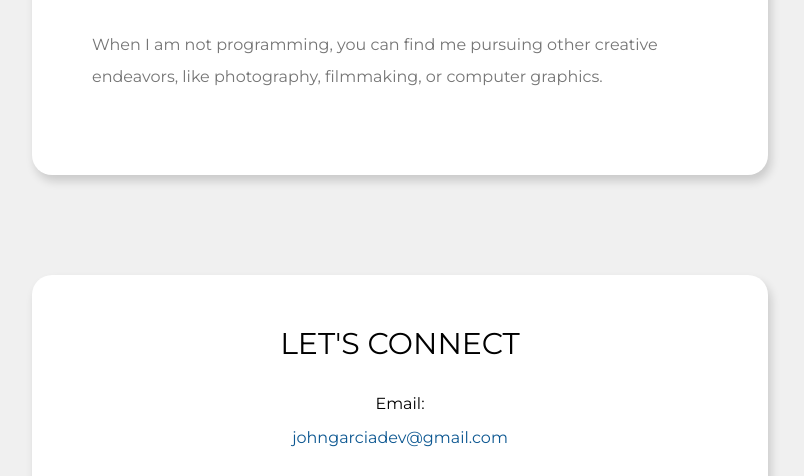
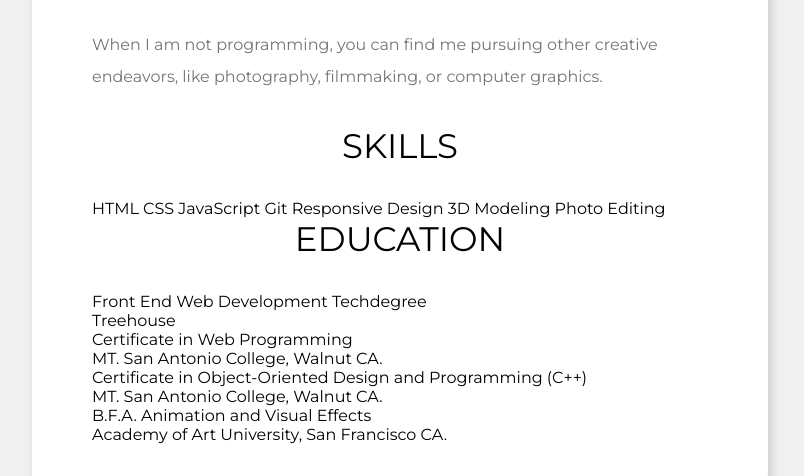
Before and after one commit to jgarcia-dev/th-front-end-capstone-proj, a plain HTML site: page aboutme.html in a window 1280 px wide. Shown: the part 1005-1481 px from the top of the page, without its empty margins (240-1044 px from the left). Drawn offline with Linux system fonts and the light colour scheme.

Commit message:
Added HTML for new Skills and Education section

```diff
--- a/aboutme.html
+++ b/aboutme.html
@@ -66,6 +66,35 @@
                             <p>I have always enjoyed building things and had a love of technology and art. These instincts led me to pursue a bachelor's in computer animation and VFX. While finishing up my bachelor’s I was bit by the programming bug. I wanted to learn more, so I took a journey into the world of programming and computer science.</p>
                             <p>I started with the fundamentals by learning basic computer science principles while learning to program in C++. I finished certificate programs at MT. San Antonio College in computer programming, data science, and web development. I am also finishing up the Treehouse tech degree program in front-end development. I am a lifelong learner. I plan to continue expanding my knowledge by learning React and more back-end development.</p>
                             <p>When I am not programming, you can find me pursuing other creative endeavors, like photography, filmmaking, or computer graphics.</p>
+                            <h2 class="about-me-card__heading upper-case">Skills</h2>
+                            <div class="skills-container">
+                                <span class="skill-lbl">HTML</span>
+                                <span class="skill-lbl">CSS</span>
+                                <span class="skill-lbl">JavaScript</span>
+                                <span class="skill-lbl">Git</span>
+                                <span class="skill-lbl">Responsive Design</span>
+                                <span class="skill-lbl">3D Modeling</span>
+                                <span class="skill-lbl">Photo Editing</span>
+                            </div>
+                            <h2 class="about-me-card__heading upper-case">Education</h2>
+                            <div class="education-container">
+                                <div class="edu-row">
+                                    <span class="accomplishment">Front End Web Development Techdegree</span>
+                                    <div class="edu-source">Treehouse</div>
+                                </div>
+                                <div class="edu-row">
+                                    <span class="accomplishment">Certificate in Web Programming</span>
+                                    <div class="edu-source">MT. San Antonio College, Walnut CA.</div>
+                                </div>
+                                <div class="edu-row">
+                                    <span class="accomplishment">Certificate in Object-Oriented Design and Programming &#40;C&#43;&#43;&#41;</span>
+                                    <div class="edu-source">MT. San Antonio College, Walnut CA.</div>
+                                </div>
+                                <div class="edu-row">
+                                    <span class="accomplishment">B.F.A. Animation and Visual Effects</span>
+                                    <div class="edu-source">Academy of Art University, San Francisco CA.</div>
+                                </div>
+                            </div>
                         </div>
                         <div class="contact-card-b">
                             <h2 class="contact-card-b__heading upper-case">Let&apos;s Connect</h2>
```
